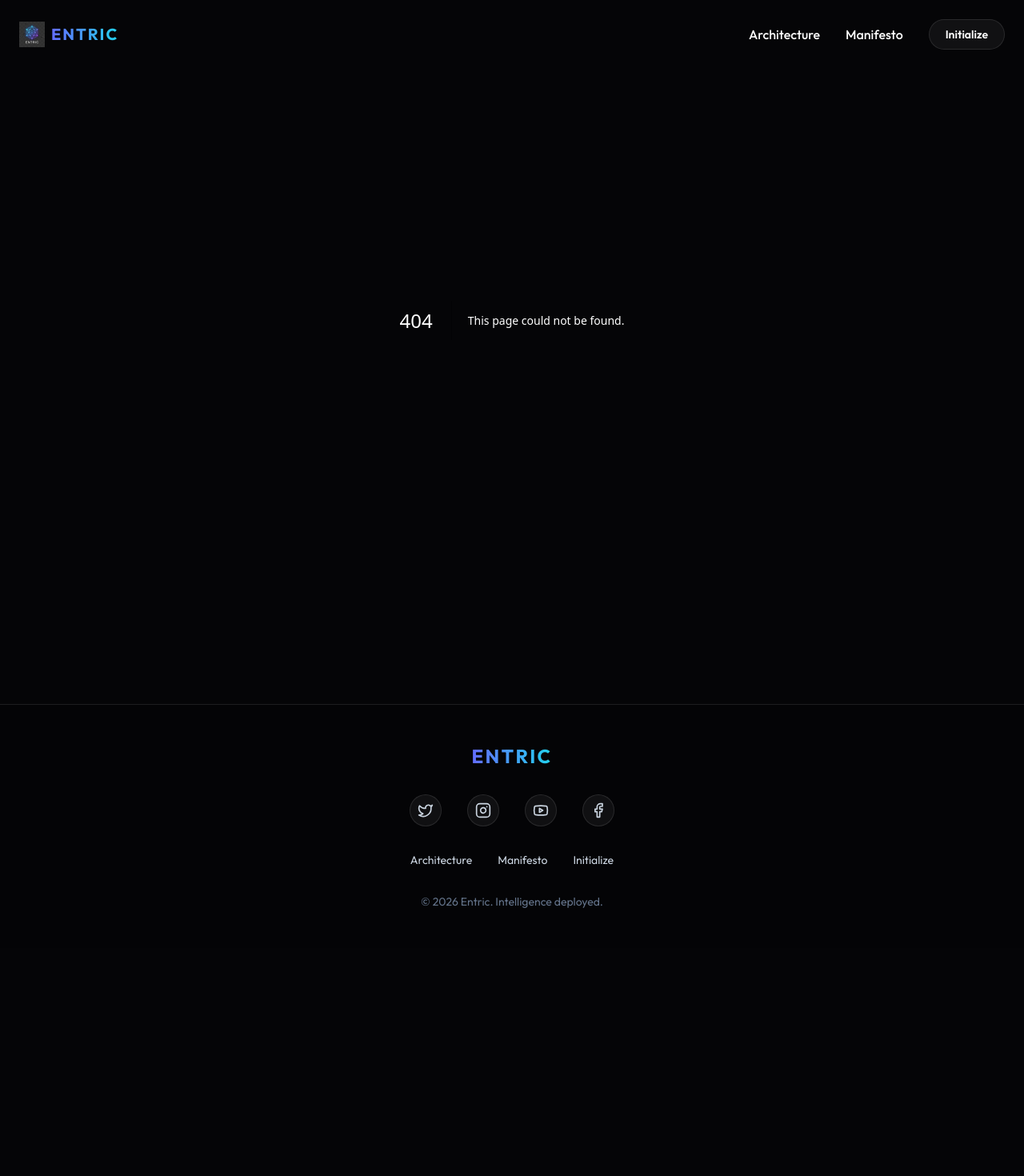
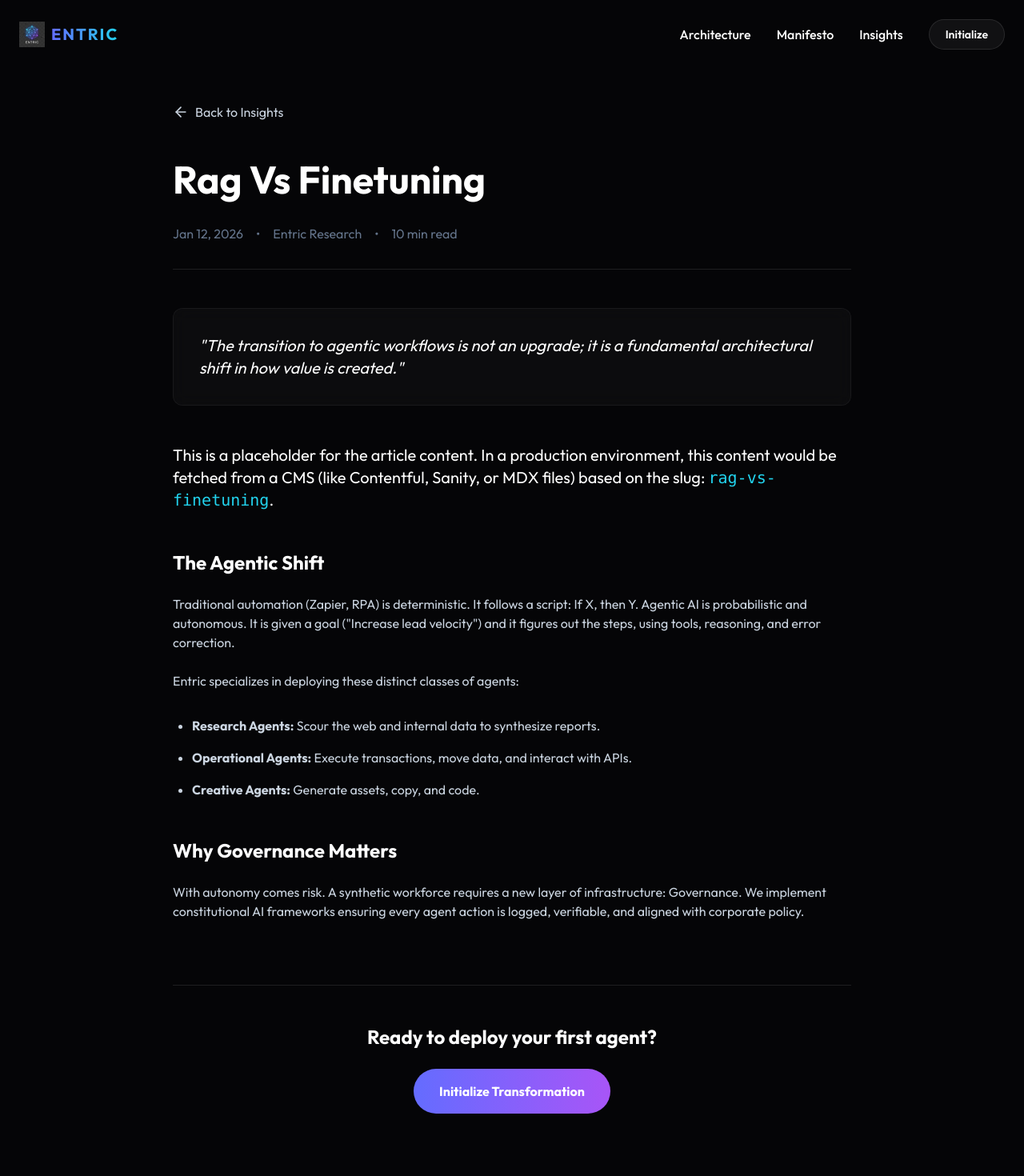
Before and after one commit to omeryounus/entric, a Next.js app: page /blog/rag-vs-finetuning in a window 1280 px wide. Before the commit this address had no page. Shown: the top 1470 px of the page at 80% size. Before the commit the page ends 1185 px from the top, so only its background shows below. Built offline with nearby package versions, Linux system fonts and the light colour scheme.

Commit message:
Blog: Add Insights section with listing and post template

```diff
--- /dev/null
+++ b/src/app/blog/[slug]/page.js
@@ -0,0 +1,63 @@
+import Link from "next/link";
+import { ArrowLeft } from "lucide-react";
+
+export default function BlogPost({ params }) {
+    return (
+        <div className="pt-32 pb-24 px-6 container mx-auto max-w-4xl">
+            <Link href="/blog" className="inline-flex items-center gap-2 text-text-muted hover:text-primary mb-12 transition-colors">
+                <ArrowLeft size={20} /> Back to Insights
+            </Link>
+
+            <article className="prose prose-invert prose-lg max-w-none">
+                <h1 className="text-4xl md:text-5xl font-bold mb-8 capitalize">{params.slug.replace(/-/g, ' ')}</h1>
+
+                <div className="flex gap-4 text-text-dim mb-12 border-b border-border pb-8">
+                    <span>Jan 12, 2026</span>
+                    <span>•</span>
+                    <span>Entric Research</span>
+                    <span>•</span>
+                    <span>10 min read</span>
+                </div>
+
+                <div className="glass-card p-8 rounded-xl bg-surface/30 mb-12 border-l-4 border-accent">
+                    <p className="text-xl italic text-text-primary m-0">
+                        "The transition to agentic workflows is not an upgrade; it is a fundamental architectural shift in how value is created."
+                    </p>
+                </div>
+
+                <p className="lead text-xl text-text-primary mb-8">
+                    This is a placeholder for the article content. In a production environment, this content would be fetched from a CMS (like Contentful, Sanity, or MDX files) based on the slug: <code className="text-accent">{params.slug}</code>.
+                </p>
+
+                <h2 className="text-2xl font-bold mt-12 mb-6">The Agentic Shift</h2>
+                <p className="mb-6 text-text-muted">
+                    Traditional automation (Zapier, RPA) is deterministic. It follows a script: If X, then Y. Agentic AI is probabilistic and autonomous. It is given a goal ("Increase lead velocity") and it figures out the steps, using tools, reasoning, and error correction.
+                </p>
+
+                <p className="text-text-muted">
+                    Entric specializes in deploying these distinct classes of agents:
+                </p>
+                <ul className="list-disc pl-6 space-y-4 my-8 text-text-muted">
+                    <li><strong>Research Agents:</strong> Scour the web and internal data to synthesize reports.</li>
+                    <li><strong>Operational Agents:</strong> Execute transactions, move data, and interact with APIs.</li>
+                    <li><strong>Creative Agents:</strong> Generate assets, copy, and code.</li>
+                </ul>
+
+                <h2 className="text-2xl font-bold mt-12 mb-6">Why Governance Matters</h2>
+                <p className="text-text-muted">
+                    With autonomy comes risk. A synthetic workforce requires a new layer of infrastructure: Governance. We implement constitutional AI frameworks ensuring every agent action is logged, verifiable, and aligned with corporate policy.
+                </p>
+            </article>
+
+            <div className="mt-20 pt-12 border-t border-border text-center">
+                <p className="text-2xl font-bold mb-6">Ready to deploy your first agent?</p>
+                <Link
+                    href="/contact"
+                    className="inline-block px-8 py-4 rounded-full bg-primary-gradient text-white font-bold hover:shadow-lg hover:shadow-primary/25 transition-all"
+                >
+                    Initialize Transformation
+                </Link>
+            </div>
+        </div>
+    );
+}
--- /dev/null
+++ b/src/app/blog/page.js
@@ -0,0 +1,68 @@
+import Link from "next/link";
+import { ArrowRight, Calendar, User } from "lucide-react";
+
+export const metadata = {
+    title: "Insights | Entric",
+    description: "Deep dives into agentic AI, synthetic workforce architecture, and enterprise automation strategy.",
+};
+
+const posts = [
+    {
+        slug: "what-is-agentic-ai",
+        title: "What is Agentic AI? Beyond Simple Chatbots",
+        excerpt: "Why the future of enterprise automation belongs to autonomous agents that plan, reason, and execute complex workflows without human intervention.",
+        date: "Jan 12, 2026",
+        author: "Entric Research",
+        category: "Strategy"
+    },
+    {
+        slug: "rag-vs-finetuning",
+        title: "RAG vs Fine-Tuning: Which is Right for Your Data?",
+        excerpt: "A technical comparison for CTOs. When to inject knowledge via retrieval and when to bake it into the model weights.",
+        date: "Jan 08, 2026",
+        author: "Engineering Team",
+        category: "Technical"
+    },
+    {
+        slug: "synthetic-workforce-governance",
+        title: "Governing the Synthetic Workforce",
+        excerpt: "As AI agents gain autonomy, how do we ensure compliance? Exploring frameworks for reliable, audit-proof agent deployment.",
+        date: "Dec 15, 2025",
+        author: "Entric Research",
+        category: "Governance"
+    }
+];
+
+export default function Blog() {
+    return (
+        <div className="pt-32 pb-24 px-6 container mx-auto max-w-7xl">
+            <div className="text-center mb-20">
+                <h1 className="text-4xl md:text-6xl font-bold mb-6">Entric <span className="text-gradient">Insights</span></h1>
+                <p className="text-xl text-text-muted max-w-2xl mx-auto">Architecture notes from the edge of autonomous enterprise.</p>
+            </div>
+
+            <div className="grid md:grid-cols-2 lg:grid-cols-3 gap-8">
+                {posts.map((post) => (
+                    <Link key={post.slug} href={`/blog/${post.slug}`} className="group">
+                        <div className="glass-card p-8 rounded-2xl h-full flex flex-col hover:bg-white/5 transition-all duration-300 border border-white/5 hover:border-primary/30">
+                            <div className="mb-6 flex items-center justify-between text-sm text-text-dim">
+                                <span className="px-3 py-1 rounded-full bg-surface border border-border text-primary">{post.category}</span>
+                                <span className="flex items-center gap-1"><Calendar size={14} /> {post.date}</span>
+                            </div>
+
+                            <h2 className="text-2xl font-bold mb-4 group-hover:text-primary transition-colors">{post.title}</h2>
+                            <p className="text-text-muted mb-8 flex-grow leading-relaxed">{post.excerpt}</p>
+
+                            <div className="flex items-center justify-between mt-auto pt-6 border-t border-white/5">
+                                <span className="text-sm text-text-dim flex items-center gap-2"><User size={14} /> {post.author}</span>
+                                <span className="text-accent flex items-center gap-2 text-sm font-medium group-hover:translate-x-1 transition-transform">
+                                    Read Analysis <ArrowRight size={16} />
+                                </span>
+                            </div>
+                        </div>
+                    </Link>
+                ))}
+            </div>
+        </div>
+    );
+}
--- a/src/app/sitemap.js
+++ b/src/app/sitemap.js
@@ -19,6 +19,18 @@ export default function sitemap() {
             priority: 0.8,
         },
         {
+            url: 'https://entric.xyz/blog',
+            lastModified: new Date(),
+            changeFrequency: 'weekly',
+            priority: 0.8,
+        },
+        {
+            url: 'https://entric.xyz/blog/what-is-agentic-ai',
+            lastModified: new Date(),
+            changeFrequency: 'monthly',
+            priority: 0.7,
+        },
+        {
             url: 'https://entric.xyz/contact',
             lastModified: new Date(),
             changeFrequency: 'yearly',
--- a/src/components/Footer.js
+++ b/src/components/Footer.js
@@ -21,6 +21,7 @@ export default function Footer() {
                 <div className="flex gap-8 mb-8 text-sm text-text-muted">
                     <Link href="/architecture" className="hover:text-primary transition-colors">Architecture</Link>
                     <Link href="/manifesto" className="hover:text-primary transition-colors">Manifesto</Link>
+                    <Link href="/blog" className="hover:text-primary transition-colors">Insights</Link>
                     <Link href="/contact" className="hover:text-primary transition-colors">Initialize</Link>
                 </div>
 
--- a/src/components/Navbar.js
+++ b/src/components/Navbar.js
@@ -19,6 +19,7 @@ export default function Navbar() {
     const navLinks = [
         { name: "Architecture", href: "/architecture" },
         { name: "Manifesto", href: "/manifesto" },
+        { name: "Insights", href: "/blog" },
     ];
 
     return (
```
Also changed, not shown: 1 other file (tests, documents, lock files or other folders).
